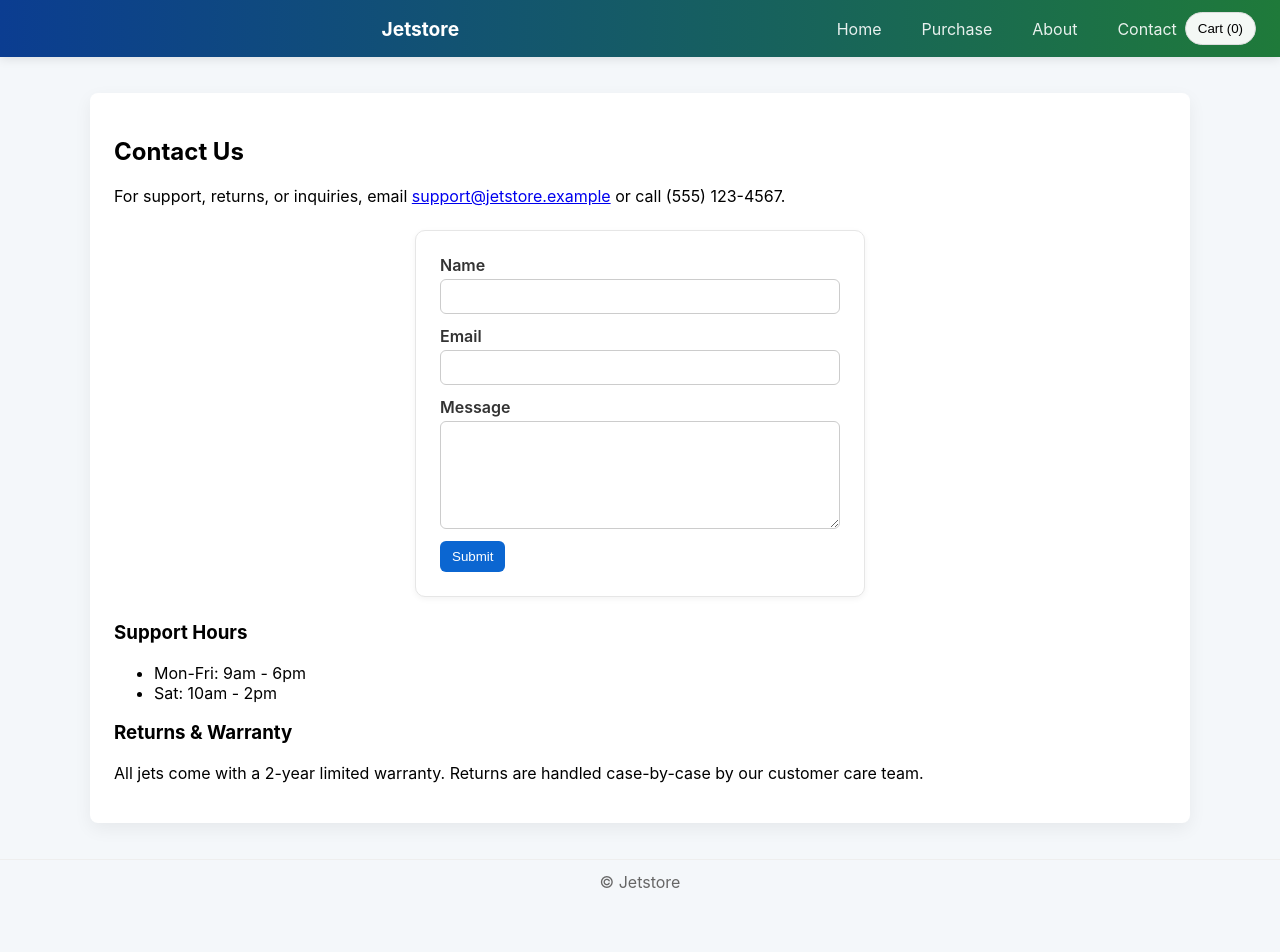
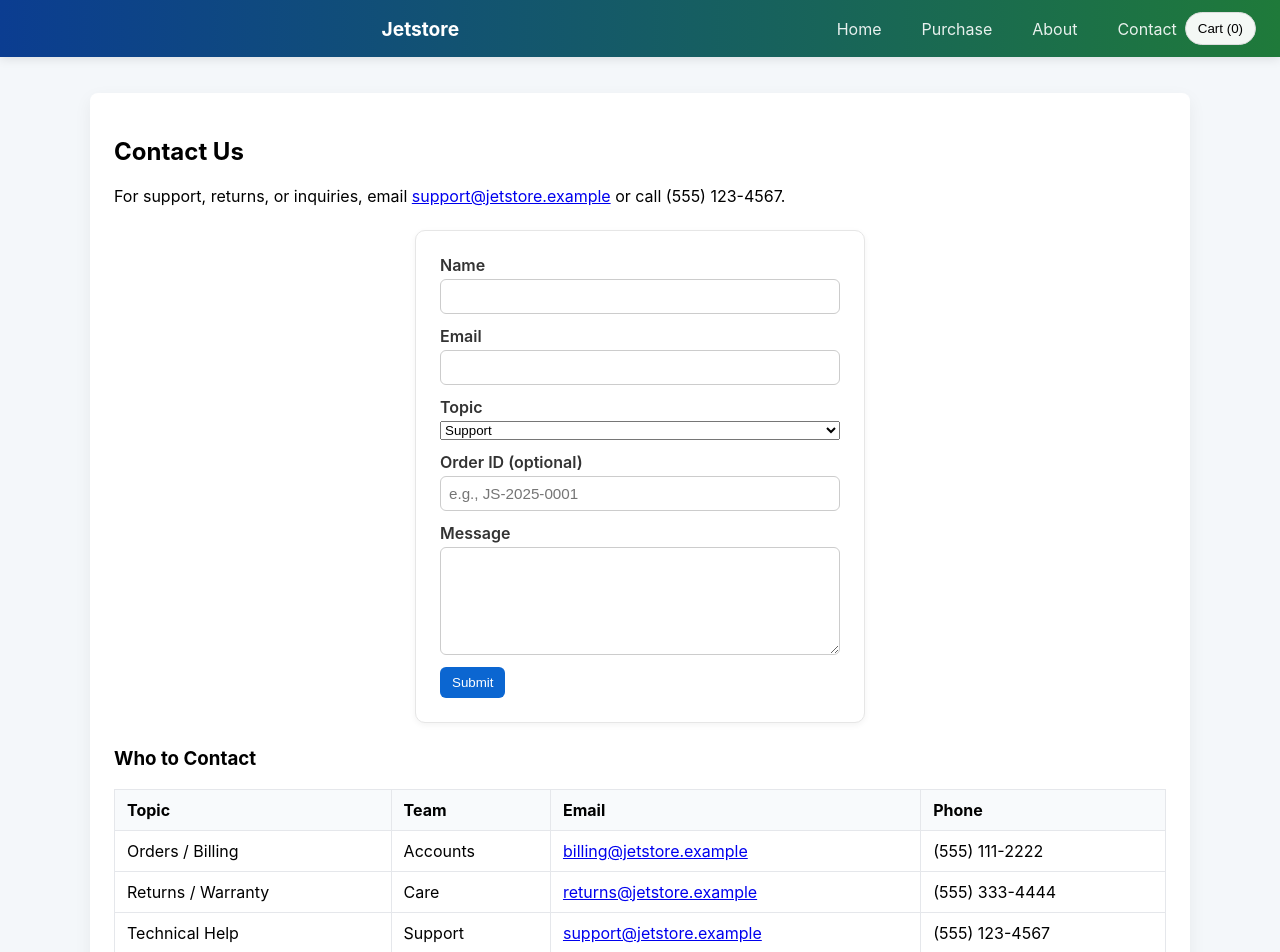
Before and after one commit to Dragontory/CSE5234-Lab, a React (Create React App) app in the folder jetstore/: page /contact in a window 1280 px wide. Shown: the top 952 px of the page. Before the commit the page ends 904 px from the top, so only its background shows below. Built offline with nearby package versions, Linux system fonts and the light colour scheme.

Commit message:
Contact: add who-to-contact table, FAQ

```diff
--- a/jetstore/src/components/Contact.js
+++ b/jetstore/src/components/Contact.js
@@ -1,37 +1,190 @@
-import React from 'react';
+import React, { useState } from "react";
 
 export default function Contact() {
+  const [form, setForm] = useState({
+    name: "",
+    email: "",
+    topic: "Support",
+    orderId: "",
+    message: "",
+  });
+  const [submitted, setSubmitted] = useState(false);
+
+  const onSubmit = (e) => {
+    e.preventDefault();
+    // rely on native HTML5 validation
+    const formEl = e.currentTarget;
+    if (!formEl.checkValidity()) {
+      formEl.reportValidity();
+      return;
+    }
+    setSubmitted(true);
+    setTimeout(() => setSubmitted(false), 3500);
+    setForm({ name: "", email: "", topic: "Support", orderId: "", message: "" });
+  };
+
   return (
     <div className="contact-page">
       <h2>Contact Us</h2>
-      <p>For support, returns, or inquiries, email <a href="mailto:support@jetstore.example">support@jetstore.example</a> or call (555) 123-4567.</p>
+      <p>
+        For support, returns, or inquiries, email
+        {" "}
+        <a href="mailto:support@jetstore.example">support@jetstore.example</a>
+        {" "}or call (555) 123-4567.
+      </p>
 
       <div className="form-box" style={{ marginTop: 24 }}>
-        <form onSubmit={(e) => e.preventDefault()}>
+        {submitted && (
+          <div
+            role="status"
+            style={{
+              background: "#ecfdf5",
+              border: "1px solid #10b981",
+              color: "#065f46",
+              borderRadius: 8,
+              padding: "8px 12px",
+              marginBottom: 12,
+              textAlign: "left",
+            }}
+          >
+            Thanks — your message has been received!
+          </div>
+        )}
+
+        <form onSubmit={onSubmit} noValidate>
           <div className="form-field">
             <label htmlFor="name">Name</label>
-            <input type="text" id="name" />
+            <input
+              id="name"
+              type="text"
+              value={form.name}
+              onChange={(e) => setForm({ ...form, name: e.target.value })}
+              required
+            />
           </div>
+
           <div className="form-field">
             <label htmlFor="email">Email</label>
-            <input type="email" id="email" />
+            <input
+              id="email"
+              type="email"
+              value={form.email}
+              onChange={(e) => setForm({ ...form, email: e.target.value })}
+              required
+            />
           </div>
+
+          <div className="form-field">
+            <label htmlFor="topic">Topic</label>
+            <select
+              id="topic"
+              value={form.topic}
+              onChange={(e) => setForm({ ...form, topic: e.target.value })}
+            >
+              <option>Support</option>
+              <option>Returns</option>
+              <option>Billing</option>
+              <option>Sales</option>
+            </select>
+          </div>
+
+          <div className="form-field">
+            <label htmlFor="orderId">Order ID (optional)</label>
+            <input
+              id="orderId"
+              type="text"
+              value={form.orderId}
+              onChange={(e) => setForm({ ...form, orderId: e.target.value })}
+              placeholder="e.g., JS-2025-0001"
+            />
+          </div>
+
           <div className="form-field">
             <label htmlFor="message">Message</label>
-            <textarea id="message" rows="5"></textarea>
+            <textarea
+              id="message"
+              rows="5"
+              value={form.message}
+              onChange={(e) => setForm({ ...form, message: e.target.value })}
+              required
+            />
           </div>
+
           <button type="submit" className="primary-action">Submit</button>
         </form>
       </div>
 
+      {/* Who to contact (table) */}
+      <h3 style={{ marginTop: 24 }}>Who to Contact</h3>
+      <table
+        className="contact-table"
+        style={{ width: "100%", borderCollapse: "collapse", margin: "8px 0 16px" }}
+      >
+        <thead>
+          <tr>
+            {["Topic", "Team", "Email", "Phone"].map((h) => (
+              <th
+                key={h}
+                style={{
+                  background: "#f8fafc",
+                  border: "1px solid #e5e7eb",
+                  padding: "10px 12px",
+                  textAlign: "left",
+                }}
+              >
+                {h}
+              </th>
+            ))}
+          </tr>
+        </thead>
+        <tbody>
+          {[
+            ["Orders / Billing", "Accounts", "billing@jetstore.example", "(555) 111-2222"],
+            ["Returns / Warranty", "Care", "returns@jetstore.example", "(555) 333-4444"],
+            ["Technical Help", "Support", "support@jetstore.example", "(555) 123-4567"],
+          ].map(([topic, team, email, phone]) => (
+            <tr key={topic}>
+              <td style={{ border: "1px solid #e5e7eb", padding: "10px 12px" }}>{topic}</td>
+              <td style={{ border: "1px solid #e5e7eb", padding: "10px 12px" }}>{team}</td>
+              <td style={{ border: "1px solid #e5e7eb", padding: "10px 12px" }}>
+                <a href={`mailto:${email}`}>{email}</a>
+              </td>
+              <td style={{ border: "1px solid #e5e7eb", padding: "10px 12px" }}>{phone}</td>
+            </tr>
+          ))}
+        </tbody>
+      </table>
+
+      {/* FAQ */}
+      <h3>FAQ</h3>
+      <details style={{ borderTop: "1px solid #eef2f7", padding: "10px 0" }}>
+        <summary style={{ cursor: "pointer", fontWeight: 600 }}>How long is the warranty?</summary>
+        <p>Two-year limited warranty from the delivery date.</p>
+      </details>
+      <details style={{ borderTop: "1px solid #eef2f7", padding: "10px 0" }}>
+        <summary style={{ cursor: "pointer", fontWeight: 600 }}>How do I start a return?</summary>
+        <p>
+          Email <a href="mailto:returns@jetstore.example">returns@jetstore.example</a> with your
+          order ID. We will send a prepaid return label.
+        </p>
+      </details>
+      <details style={{ borderTop: "1px solid #eef2f7", padding: "10px 0" }}>
+        <summary style={{ cursor: "pointer", fontWeight: 600 }}>Do you offer training?</summary>
+        <p>Yes — contact Support to schedule onboarding sessions.</p>
+      </details>
+
+      {/* Existing sections you already had */}
       <h3 style={{ marginTop: 24 }}>Support Hours</h3>
       <ul>
-        <li>Mon-Fri: 9am - 6pm</li>
-        <li>Sat: 10am - 2pm</li>
+        <li>Mon–Fri: 9am – 6pm</li>
+        <li>Sat: 10am – 2pm</li>
       </ul>
 
       <h3>Returns & Warranty</h3>
-      <p>All jets come with a 2-year limited warranty. Returns are handled case-by-case by our customer care team.</p>
+      <p>
+        All jets come with a 2-year limited warranty. Returns are handled case-by-case by our
+        customer care team.
+      </p>
     </div>
   );
 }
```
